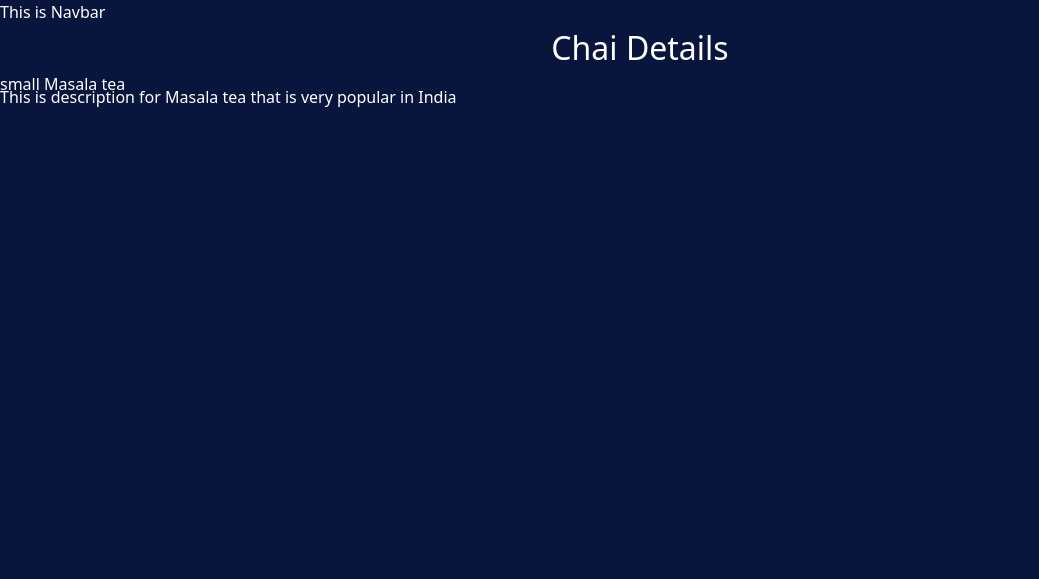
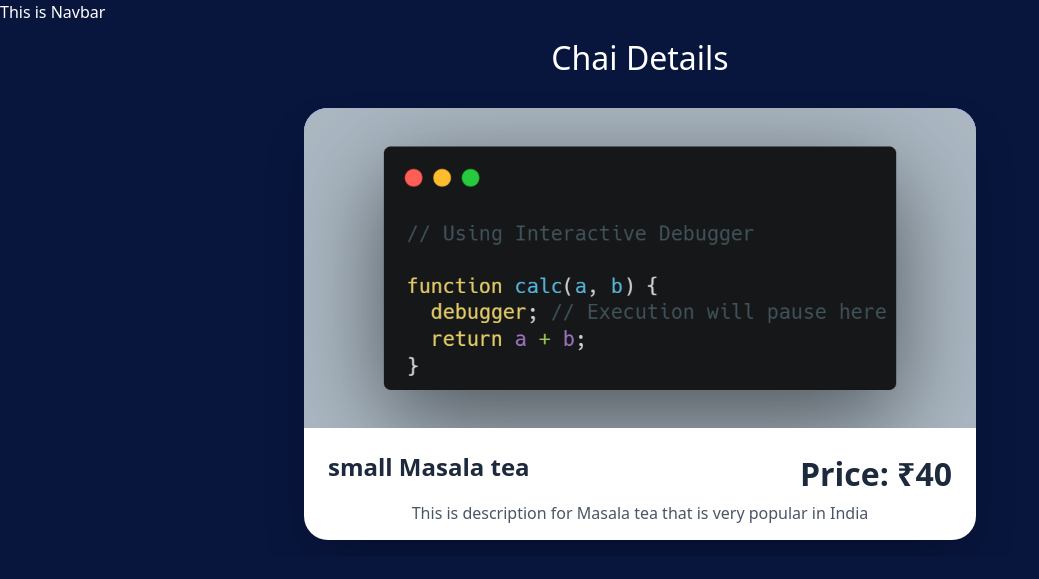
Before and after one commit to Narotam-Mishra/django-learning, a Django app: page /myapp/1/ in a window 1280 px wide. Shown: the top 579 px of the page, without its empty margins (0-1039 px from the left). Run offline with Django 5.2, Linux system fonts and the light colour scheme; data comes from the database, SQL or seed files in the repository; both versions use the stored data as it was after the commit; some libraries are stand-ins or nearby versions.

Commit message:
django-learning-completed-task

```diff
--- a/basicDjango/myapp/models.py
+++ b/basicDjango/myapp/models.py
@@ -12,9 +12,11 @@ class ChaiVarity(models.Model):
     ]
     name = models.CharField(max_length=100)
     image = models.ImageField(upload_to='myapps/')
+    price = models.IntegerField(default=0)
     date_added = models.DateTimeField(default=timezone.now)
     type = models.CharField(max_length=2, choices=CHAI_TYPE_CHOICE)
     description = models.TextField(default='')
 
+
     def __str__(self):
         return self.name
--- a/basicDjango/myapp/templates/myapp/all_chai.html
+++ b/basicDjango/myapp/templates/myapp/all_chai.html
@@ -12,7 +12,10 @@ All Chai Page
 {% for chai in chais  %}
 <div class="bg-blue-800 p-5 rounded">
     <img class="rounded shadow-lg" src="{{chai.image.url}}" alt="">
-    <h3 class="text-2xl m-3 font-bold">{{chai.name}}</h3>
+    <div class="flex-col">
+        <h3 class="text-2xl m-3 font-bold text-left">{{chai.name}}</h3>
+        <h4 class="text-2xl m-3 font-normal text-right">Price: ₹{{ chai.price }}</h4>
+    </div>
     <a href="{% url 'chai_detail' chai.id %}">
         <button type="button" class="inline-flex items-center w-[100%] justify-center px-4 py-2
        border border-transparent text-sm font-medium rounded-md
--- a/basicDjango/myapp/templates/myapp/chai_detail.html
+++ b/basicDjango/myapp/templates/myapp/chai_detail.html
@@ -4,11 +4,30 @@
 Chai Detail Page
 {% endblock %}
 
+{% block content %}
+<div class="max-w-4xl mx-auto p-4 max-h-screen flex flex-col items-center justify-center overflow-hidden">
+    <h2 class="text-center mb-8 text-white text-4xl font-light">Chai Details</h2>
 
-{% block content %}
-<h2>Chai Details</h2>
+    <div class="bg-white rounded-3xl shadow-2xl overflow-hidden max-w-2xl w-full transition-all duration-300 ease-in-out hover:-translate-y-2 hover:shadow-3xl group">
+        <div class="relative w-full h-96 overflow-hidden bg-gradient-to-br from-indigo-400 to-purple-600 flex items-center justify-center md:h-80 sm:h-64">
+            <img class="w-full h-full object-cover transition-transform duration-300 ease-in-out group-hover:scale-105" src="{{chai.image.url}}" alt="{{chai.name}}">
+        </div>
+        <div class="p-8 md:p-6 sm:p-6">
+            <div class="flex justify-between items-start mb-4">
+                <h3 class="text-3xl font-semibold text-slate-800 leading-tight md:text-2xl sm:text-xl flex-1">{{chai.name}}</h3>
+                <h2 class="text-2xl font-semibold text-slate-800 md:text-xl sm:text-lg ml-4">Price: ₹{{chai.price}}</h2>
+            </div>
+            <div class="text-center">
+                <p class="text-lg leading-relaxed text-gray-600 m-0 md:text-base">{{chai.description}}</p>
+            </div>
+        </div>
+    </div>
+</div>
 
-<h3>{{chai.name}}</h3>
-<p>{{chai.description}}</p>
-
+<style>
+/* Custom shadow for enhanced hover effect */
+.shadow-3xl {
+    box-shadow: 0 30px 60px rgba(0, 0, 0, 0.15);
+}
+</style>
 {% endblock %}
--- a/basicDjango/theme/static/css/dist/styles.css
+++ b/basicDjango/theme/static/css/dist/styles.css
@@ -11,26 +11,49 @@
     --color-orange-500: oklch(70.5% 0.213 47.604);
     --color-orange-600: oklch(64.6% 0.222 41.116);
     --color-orange-700: oklch(55.3% 0.195 38.402);
-    --color-blue-200: oklch(88.2% 0.059 254.128);
     --color-blue-800: oklch(42.4% 0.199 265.638);
+    --color-indigo-400: oklch(67.3% 0.182 276.935);
+    --color-indigo-600: oklch(51.1% 0.262 276.966);
+    --color-purple-600: oklch(55.8% 0.288 302.321);
+    --color-slate-800: oklch(27.9% 0.041 260.031);
     --color-gray-50: oklch(98.5% 0.002 247.839);
-    --color-gray-200: oklch(92.8% 0.006 264.531);
     --color-gray-500: oklch(55.1% 0.027 264.364);
+    --color-gray-600: oklch(44.6% 0.03 256.802);
     --color-white: #fff;
     --spacing: 0.25rem;
+    --container-2xl: 42rem;
+    --container-4xl: 56rem;
+    --container-6xl: 72rem;
     --text-sm: 0.875rem;
     --text-sm--line-height: calc(1.25 / 0.875);
+    --text-base: 1rem;
+    --text-base--line-height: calc(1.5 / 1);
+    --text-lg: 1.125rem;
+    --text-lg--line-height: calc(1.75 / 1.125);
+    --text-xl: 1.25rem;
+    --text-xl--line-height: calc(1.75 / 1.25);
     --text-2xl: 1.5rem;
     --text-2xl--line-height: calc(2 / 1.5);
     --text-3xl: 1.875rem;
     --text-3xl--line-height: calc(2.25 / 1.875);
+    --text-4xl: 2.25rem;
+    --text-4xl--line-height: calc(2.5 / 2.25);
     --text-5xl: 3rem;
     --text-5xl--line-height: 1;
+    --font-weight-light: 300;
+    --font-weight-normal: 400;
     --font-weight-medium: 500;
+    --font-weight-semibold: 600;
     --font-weight-bold: 700;
     --tracking-normal: 0em;
+    --leading-tight: 1.25;
     --leading-normal: 1.5;
+    --leading-relaxed: 1.625;
     --radius-md: 0.375rem;
+    --radius-3xl: 1.5rem;
+    --ease-in-out: cubic-bezier(0.4, 0, 0.2, 1);
+    --default-transition-duration: 150ms;
+    --default-transition-timing-function: cubic-bezier(0.4, 0, 0.2, 1);
     --default-font-family: var(--font-sans);
     --default-mono-font-family: var(--font-mono);
   }
@@ -183,6 +206,9 @@
   }
 }
 @layer utilities {
+  .relative {
+    position: relative;
+  }
   .static {
     position: static;
   }
@@ -214,6 +240,12 @@
       max-width: 96rem;
     }
   }
+  .m-0 {
+    margin: calc(var(--spacing) * 0);
+  }
+  .m-2 {
+    margin: calc(var(--spacing) * 2);
+  }
   .m-3 {
     margin: calc(var(--spacing) * 3);
   }
@@ -223,8 +255,35 @@
   .m-5 {
     margin: calc(var(--spacing) * 5);
   }
+  .m-auto {
+    margin: auto;
+  }
   .mx-auto {
     margin-inline: auto;
+  }
+  .mt-3 {
+    margin-top: calc(var(--spacing) * 3);
+  }
+  .mb-2 {
+    margin-bottom: calc(var(--spacing) * 2);
+  }
+  .mb-3 {
+    margin-bottom: calc(var(--spacing) * 3);
+  }
+  .mb-4 {
+    margin-bottom: calc(var(--spacing) * 4);
+  }
+  .mb-5 {
+    margin-bottom: calc(var(--spacing) * 5);
+  }
+  .mb-8 {
+    margin-bottom: calc(var(--spacing) * 8);
+  }
+  .mb-9 {
+    margin-bottom: calc(var(--spacing) * 9);
+  }
+  .ml-4 {
+    margin-left: calc(var(--spacing) * 4);
   }
   .block {
     display: block;
@@ -235,32 +294,98 @@
   .grid {
     display: grid;
   }
+  .hidden {
+    display: none;
+  }
   .inline-flex {
     display: inline-flex;
+  }
+  .h-96 {
+    height: calc(var(--spacing) * 96);
+  }
+  .h-100 {
+    height: calc(var(--spacing) * 100);
+  }
+  .h-\[9\] {
+    height: 9;
+  }
+  .h-\[95\%\] {
+    height: 95%;
+  }
+  .h-\[100\%\] {
+    height: 100%;
+  }
+  .h-auto {
+    height: auto;
+  }
+  .h-full {
+    height: 100%;
+  }
+  .h-max {
+    height: max-content;
   }
   .h-screen {
     height: 100vh;
   }
+  .max-h-screen {
+    max-height: 100vh;
+  }
   .w-\[100\%\] {
     width: 100%;
   }
-  .grid-cols-2 {
-    grid-template-columns: repeat(2, minmax(0, 1fr));
+  .w-full {
+    width: 100%;
+  }
+  .max-w-2xl {
+    max-width: var(--container-2xl);
+  }
+  .max-w-4xl {
+    max-width: var(--container-4xl);
+  }
+  .max-w-6xl {
+    max-width: var(--container-6xl);
+  }
+  .flex-1 {
+    flex: 1;
+  }
+  .flex-auto {
+    flex: auto;
+  }
+  .transform {
+    transform: var(--tw-rotate-x,) var(--tw-rotate-y,) var(--tw-rotate-z,) var(--tw-skew-x,) var(--tw-skew-y,);
   }
   .grid-cols-3 {
     grid-template-columns: repeat(3, minmax(0, 1fr));
   }
+  .flex-col {
+    flex-direction: column;
+  }
   .items-center {
     align-items: center;
+  }
+  .items-start {
+    align-items: flex-start;
+  }
+  .justify-between {
+    justify-content: space-between;
   }
   .justify-center {
     justify-content: center;
   }
+  .gap-3 {
+    gap: calc(var(--spacing) * 3);
+  }
   .gap-4 {
     gap: calc(var(--spacing) * 4);
   }
+  .overflow-hidden {
+    overflow: hidden;
+  }
   .rounded {
     border-radius: 0.25rem;
+  }
+  .rounded-3xl {
+    border-radius: var(--radius-3xl);
   }
   .rounded-md {
     border-radius: var(--radius-md);
@@ -272,20 +397,11 @@
   .border-transparent {
     border-color: transparent;
   }
-  .bg-blue-200 {
-    background-color: var(--color-blue-200);
-  }
   .bg-blue-800 {
     background-color: var(--color-blue-800);
   }
   .bg-gray-50 {
     background-color: var(--color-gray-50);
-  }
-  .bg-gray-200 {
-    background-color: var(--color-gray-200);
-  }
-  .bg-gray-500 {
-    background-color: var(--color-gray-500);
   }
   .bg-orange-500 {
     background-color: var(--color-orange-500);
@@ -293,14 +409,53 @@
   .bg-orange-600 {
     background-color: var(--color-orange-600);
   }
+  .bg-white {
+    background-color: var(--color-white);
+  }
+  .bg-gradient-to-br {
+    --tw-gradient-position: to bottom right in oklab;
+    background-image: linear-gradient(var(--tw-gradient-stops));
+  }
+  .from-indigo-400 {
+    --tw-gradient-from: var(--color-indigo-400);
+    --tw-gradient-stops: var(--tw-gradient-via-stops, var(--tw-gradient-position), var(--tw-gradient-from) var(--tw-gradient-from-position), var(--tw-gradient-to) var(--tw-gradient-to-position));
+  }
+  .to-purple-600 {
+    --tw-gradient-to: var(--color-purple-600);
+    --tw-gradient-stops: var(--tw-gradient-via-stops, var(--tw-gradient-position), var(--tw-gradient-from) var(--tw-gradient-from-position), var(--tw-gradient-to) var(--tw-gradient-to-position));
+  }
+  .object-cover {
+    object-fit: cover;
+  }
+  .p-3 {
+    padding: calc(var(--spacing) * 3);
+  }
+  .p-4 {
+    padding: calc(var(--spacing) * 4);
+  }
   .p-5 {
     padding: calc(var(--spacing) * 5);
+  }
+  .p-8 {
+    padding: calc(var(--spacing) * 8);
   }
   .px-4 {
     padding-inline: calc(var(--spacing) * 4);
   }
   .py-2 {
     padding-block: calc(var(--spacing) * 2);
+  }
+  .text-center {
+    text-align: center;
+  }
+  .text-left {
+    text-align: left;
+  }
+  .text-right {
+    text-align: right;
+  }
+  .align-middle {
+    vertical-align: middle;
   }
   .font-serif {
     font-family: var(--font-serif);
@@ -313,9 +468,17 @@
     font-size: var(--text-3xl);
     line-height: var(--tw-leading, var(--text-3xl--line-height));
   }
+  .text-4xl {
+    font-size: var(--text-4xl);
+    line-height: var(--tw-leading, var(--text-4xl--line-height));
+  }
   .text-5xl {
     font-size: var(--text-5xl);
     line-height: var(--tw-leading, var(--text-5xl--line-height));
+  }
+  .text-lg {
+    font-size: var(--text-lg);
+    line-height: var(--tw-leading, var(--text-lg--line-height));
   }
   .text-sm {
     font-size: var(--text-sm);
@@ -325,20 +488,56 @@
     --tw-leading: var(--leading-normal);
     line-height: var(--leading-normal);
   }
+  .leading-relaxed {
+    --tw-leading: var(--leading-relaxed);
+    line-height: var(--leading-relaxed);
+  }
+  .leading-tight {
+    --tw-leading: var(--leading-tight);
+    line-height: var(--leading-tight);
+  }
   .font-bold {
     --tw-font-weight: var(--font-weight-bold);
     font-weight: var(--font-weight-bold);
+  }
+  .font-light {
+    --tw-font-weight: var(--font-weight-light);
+    font-weight: var(--font-weight-light);
   }
   .font-medium {
     --tw-font-weight: var(--font-weight-medium);
     font-weight: var(--font-weight-medium);
   }
+  .font-normal {
+    --tw-font-weight: var(--font-weight-normal);
+    font-weight: var(--font-weight-normal);
+  }
+  .font-semibold {
+    --tw-font-weight: var(--font-weight-semibold);
+    font-weight: var(--font-weight-semibold);
+  }
   .tracking-normal {
     --tw-tracking: var(--tracking-normal);
     letter-spacing: var(--tracking-normal);
   }
+  .text-gray-500 {
+    color: var(--color-gray-500);
+  }
+  .text-gray-600 {
+    color: var(--color-gray-600);
+  }
+  .text-indigo-600 {
+    color: var(--color-indigo-600);
+  }
+  .text-slate-800 {
+    color: var(--color-slate-800);
+  }
   .text-white {
     color: var(--color-white);
+  }
+  .shadow {
+    --tw-shadow: 0 1px 3px 0 var(--tw-shadow-color, rgb(0 0 0 / 0.1)), 0 1px 2px -1px var(--tw-shadow-color, rgb(0 0 0 / 0.1));
+    box-shadow: var(--tw-inset-shadow), var(--tw-inset-ring-shadow), var(--tw-ring-offset-shadow), var(--tw-ring-shadow), var(--tw-shadow);
   }
   .shadow-2xl {
     --tw-shadow: 0 25px 50px -12px var(--tw-shadow-color, rgb(0 0 0 / 0.25));
@@ -347,6 +546,43 @@
   .shadow-lg {
     --tw-shadow: 0 10px 15px -3px var(--tw-shadow-color, rgb(0 0 0 / 0.1)), 0 4px 6px -4px var(--tw-shadow-color, rgb(0 0 0 / 0.1));
     box-shadow: var(--tw-inset-shadow), var(--tw-inset-ring-shadow), var(--tw-ring-offset-shadow), var(--tw-ring-shadow), var(--tw-shadow);
+  }
+  .transition {
+    transition-property: color, background-color, border-color, outline-color, text-decoration-color, fill, stroke, --tw-gradient-from, --tw-gradient-via, --tw-gradient-to, opacity, box-shadow, transform, translate, scale, rotate, filter, -webkit-backdrop-filter, backdrop-filter, display, visibility, content-visibility, overlay, pointer-events;
+    transition-timing-function: var(--tw-ease, var(--default-transition-timing-function));
+    transition-duration: var(--tw-duration, var(--default-transition-duration));
+  }
+  .transition-all {
+    transition-property: all;
+    transition-timing-function: var(--tw-ease, var(--default-transition-timing-function));
+    transition-duration: var(--tw-duration, var(--default-transition-duration));
+  }
+  .transition-transform {
+    transition-property: transform, translate, scale, rotate;
+    transition-timing-function: var(--tw-ease, var(--default-transition-timing-function));
+    transition-duration: var(--tw-duration, var(--default-transition-duration));
+  }
+  .duration-300 {
+    --tw-duration: 300ms;
+    transition-duration: 300ms;
+  }
+  .ease-in-out {
+    --tw-ease: var(--ease-in-out);
+    transition-timing-function: var(--ease-in-out);
+  }
+  @media (hover: hover) {
+    .group-hover\:scale-105:is(:where(.group):hover *) {
+      --tw-scale-x: 105%;
+      --tw-scale-y: 105%;
+      --tw-scale-z: 105%;
+      scale: var(--tw-scale-x) var(--tw-scale-y);
+    }
+  }
+  @media (hover: hover) {
+    .hover\:-translate-y-2:hover {
+      --tw-translate-y: calc(var(--spacing) * -2);
+      translate: var(--tw-translate-x) var(--tw-translate-y);
+    }
   }
   @media (hover: hover) {
     .hover\:bg-orange-700:hover {
@@ -368,11 +604,128 @@
     --tw-outline-style: none;
     outline-style: none;
   }
+  @media (width >= 40rem) {
+    .sm\:h-64 {
+      height: calc(var(--spacing) * 64);
+    }
+  }
+  @media (width >= 40rem) {
+    .sm\:p-4 {
+      padding: calc(var(--spacing) * 4);
+    }
+  }
+  @media (width >= 40rem) {
+    .sm\:p-6 {
+      padding: calc(var(--spacing) * 6);
+    }
+  }
+  @media (width >= 40rem) {
+    .sm\:text-lg {
+      font-size: var(--text-lg);
+      line-height: var(--tw-leading, var(--text-lg--line-height));
+    }
+  }
+  @media (width >= 40rem) {
+    .sm\:text-xl {
+      font-size: var(--text-xl);
+      line-height: var(--tw-leading, var(--text-xl--line-height));
+    }
+  }
+  @media (width >= 48rem) {
+    .md\:h-80 {
+      height: calc(var(--spacing) * 80);
+    }
+  }
+  @media (width >= 48rem) {
+    .md\:p-6 {
+      padding: calc(var(--spacing) * 6);
+    }
+  }
+  @media (width >= 48rem) {
+    .md\:text-2xl {
+      font-size: var(--text-2xl);
+      line-height: var(--tw-leading, var(--text-2xl--line-height));
+    }
+  }
+  @media (width >= 48rem) {
+    .md\:text-base {
+      font-size: var(--text-base);
+      line-height: var(--tw-leading, var(--text-base--line-height));
+    }
+  }
+  @media (width >= 48rem) {
+    .md\:text-xl {
+      font-size: var(--text-xl);
+      line-height: var(--tw-leading, var(--text-xl--line-height));
+    }
+  }
+}
+@property --tw-rotate-x {
+  syntax: "*";
+  inherits: false;
+}
+@property --tw-rotate-y {
+  syntax: "*";
+  inherits: false;
+}
+@property --tw-rotate-z {
+  syntax: "*";
+  inherits: false;
+}
+@property --tw-skew-x {
+  syntax: "*";
+  inherits: false;
+}
+@property --tw-skew-y {
+  syntax: "*";
+  inherits: false;
 }
 @property --tw-border-style {
   syntax: "*";
   inherits: false;
   initial-value: solid;
+}
+@property --tw-gradient-position {
+  syntax: "*";
+  inherits: false;
+}
+@property --tw-gradient-from {
+  syntax: "<color>";
+  inherits: false;
+  initial-value: #0000;
+}
+@property --tw-gradient-via {
+  syntax: "<color>";
+  inherits: false;
+  initial-value: #0000;
+}
+@property --tw-gradient-to {
+  syntax: "<color>";
+  inherits: false;
+  initial-value: #0000;
+}
+@property --tw-gradient-stops {
+  syntax: "*";
+  inherits: false;
+}
+@property --tw-gradient-via-stops {
+  syntax: "*";
+  inherits: false;
+}
+@property --tw-gradient-from-position {
+  syntax: "<length-percentage>";
+  inherits: false;
+  initial-value: 0%;
+}
+@property --tw-gradient-via-position {
+  syntax: "<length-percentage>";
+  inherits: false;
+  initial-value: 50%;
+}
+@property --tw-gradient-to-position {
+  syntax: "<length-percentage>";
+  inherits: false;
+  initial-value: 100%;
 }
 @property --tw-leading {
   syntax: "*";
@@ -451,10 +804,62 @@
   inherits: false;
   initial-value: 0 0 #0000;
 }
+@property --tw-duration {
+  syntax: "*";
+  inherits: false;
+}
+@property --tw-ease {
+  syntax: "*";
+  inherits: false;
+}
+@property --tw-scale-x {
+  syntax: "*";
+  inherits: false;
+  initial-value: 1;
+}
+@property --tw-scale-y {
+  syntax: "*";
+  inherits: false;
+  initial-value: 1;
+}
+@property --tw-scale-z {
+  syntax: "*";
+  inherits: false;
+  initial-value: 1;
+}
+@property --tw-translate-x {
+  syntax: "*";
+  inherits: false;
+  initial-value: 0;
+}
+@property --tw-translate-y {
+  syntax: "*";
+  inherits: false;
+  initial-value: 0;
+}
+@property --tw-translate-z {
+  syntax: "*";
+  inherits: false;
+  initial-value: 0;
+}
 @layer properties {
   @supports ((-webkit-hyphens: none) and (not (margin-trim: inline))) or ((-moz-orient: inline) and (not (color:rgb(from red r g b)))) {
     *, ::before, ::after, ::backdrop {
+      --tw-rotate-x: initial;
+      --tw-rotate-y: initial;
+      --tw-rotate-z: initial;
+      --tw-skew-x: initial;
+      --tw-skew-y: initial;
       --tw-border-style: solid;
+      --tw-gradient-position: initial;
+      --tw-gradient-from: #0000;
+      --tw-gradient-via: #0000;
+      --tw-gradient-to: #0000;
+      --tw-gradient-stops: initial;
+      --tw-gradient-via-stops: initial;
+      --tw-gradient-from-position: 0%;
+      --tw-gradient-via-position: 50%;
+      --tw-gradient-to-position: 100%;
       --tw-leading: initial;
       --tw-font-weight: initial;
       --tw-tracking: initial;
@@ -472,6 +877,14 @@
       --tw-ring-offset-width: 0px;
       --tw-ring-offset-color: #fff;
       --tw-ring-offset-shadow: 0 0 #0000;
+      --tw-duration: initial;
+      --tw-ease: initial;
+      --tw-scale-x: 1;
+      --tw-scale-y: 1;
+      --tw-scale-z: 1;
+      --tw-translate-x: 0;
+      --tw-translate-y: 0;
+      --tw-translate-z: 0;
     }
   }
 }
```
Also changed, not shown: README.md, basicDjango/db.sqlite3, basicDjango/myapp/migrations/0005_chaivarity_price.py (added).
